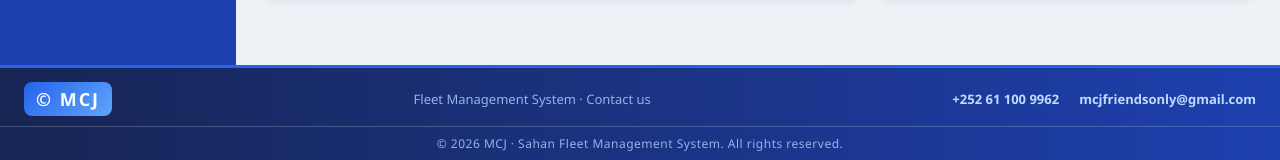
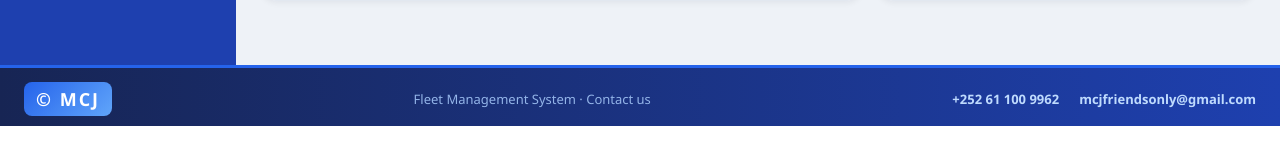
Before and after one commit to mcjawale/sahan, a Flask app: page / in a window 1280 px wide. Shown: the part 2242-2402 px from the top of the page. After the commit the page ends 2368 px from the top, so only its background shows below. Run offline with Flask 3, Linux system fonts and the light colour scheme; the visitor is signed in with stand-in values (Sample User, id 1); data comes from the database, SQL or seed files in the repository.

Commit message:
Simplify footer copyright to just MCJ

```diff
--- a/templates/base.html
+++ b/templates/base.html
@@ -98,7 +98,6 @@
       <a href="mailto:mcjfriendsonly@gmail.com">mcjfriendsonly@gmail.com</a>
     </div>
   </div>
-  <div class="footer-copy">&#169; 2026 MCJ &middot; Sahan Fleet Management System. All rights reserved.</div>
 </footer>
 </body>
 </html>
```
